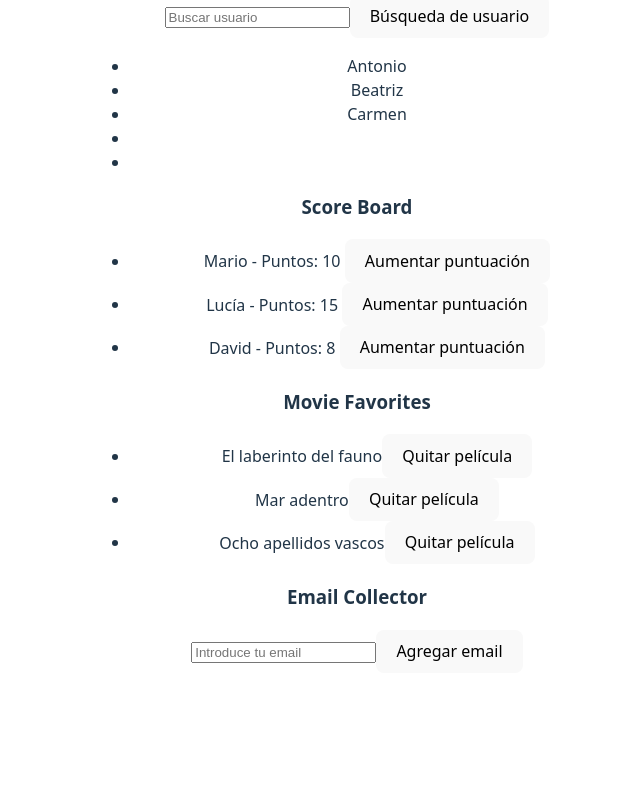
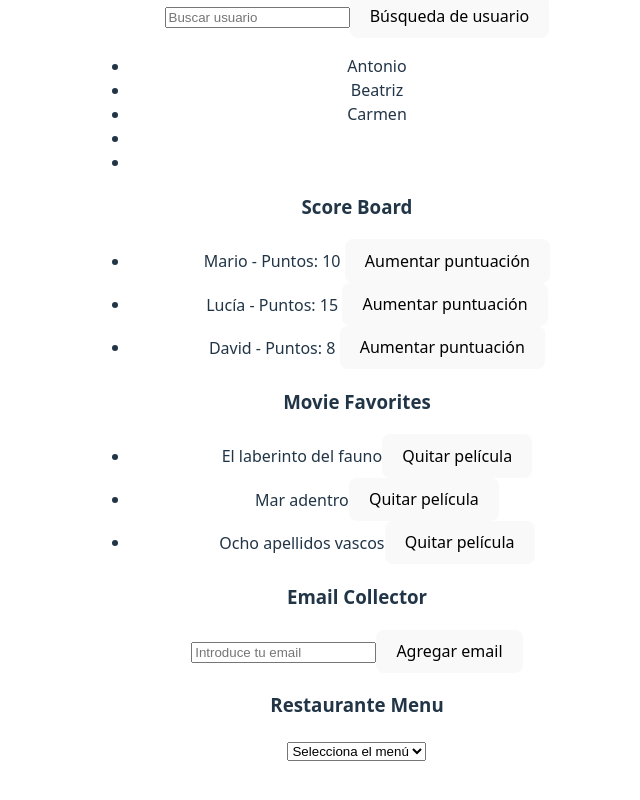
Before and after one commit to laura-gavilan/conditionals-react, a React (Vite) app: page / in a window 1280 px wide. Shown: the part 1726-2526 px from the top of the page, without its empty margins (283-923 px from the left). Before the commit the page ends 2447 px from the top, so only its background shows below. Built offline with nearby package versions, Linux system fonts and the light colour scheme.

Commit message:
add(component): add RestaurantMenu.jsx component

```diff
--- a/src/App.jsx
+++ b/src/App.jsx
@@ -7,6 +7,7 @@ import { NamesList } from './components/NameList/NameList'
 import { OrderManager } from './components/OrderManager/OrderManager'
 import { ProductList } from './components/ProductList/ProductList'
 import { RemoveItemList } from './components/RemoveItemList/RemoveItemList'
+import { RestaurantMenu } from './components/RestaurantMenu/RestaurantMenu'
 import { ScoreBoard } from './components/ScoreBoard/ScoreBoard'
 import { TaskList } from './components/TaskList/TaskList'
 import { ToggleItemList } from './components/ToggleItemsList/ToggleItemsList'
@@ -42,6 +43,7 @@ export const App = () => {
 
       <EmailCollector/>
 
+      <RestaurantMenu/>
     </div>
   )
 }
--- /dev/null
+++ b/src/components/RestaurantMenu/RestaurantMenu.jsx
@@ -0,0 +1,38 @@
+import { useState } from "react";
+
+const menu = [
+    { name: "Tortilla de patatas", price: 6.5, category: "Entrante" },
+    { name: "Paella", price: 12.9, category: "Principal" },
+    { name: "Tarta de queso", price: 4.5, category: "Postre" }
+];
+
+export const RestaurantMenu = () => {
+    const [category, setCategory] = useState("");
+
+    const handleChange = (e) => {
+        setCategory(e.target.value);
+    };
+
+    const filterMenu = menu.filter(prev => prev.category === category);
+
+    return (
+        <div>
+            <h3>Restaurante Menu</h3>
+
+            <select name="menu"
+                value={category}
+                onChange={handleChange}>
+                <option value="">Selecciona el menú</option>
+                <option value="Entrante">Entrante</option>
+                <option value="Principal">Principal</option>
+                <option value="Postre">Postre</option>
+            </select>
+
+            <ul>
+                {filterMenu.map(({ name, price}, index) => {
+                    return ( <li key={index}>{name} - {price.toFixed(2)}</li>)
+                })}
+            </ul>
+        </div>
+    );
+};
```
Also changed, not shown: src/components/RestaurantMenu/RestaurantMenu.css (added).
